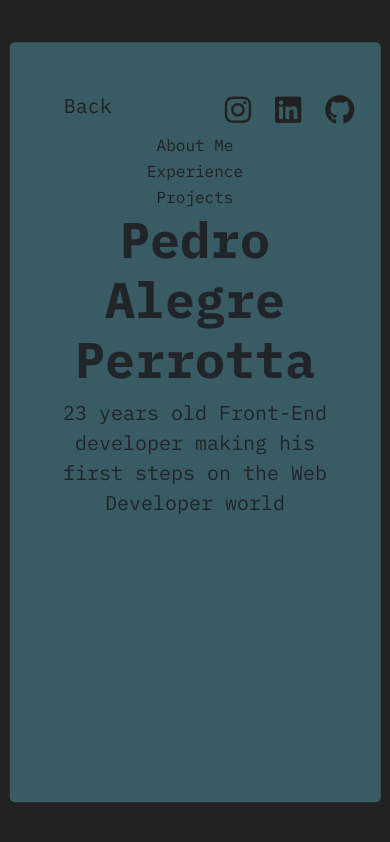
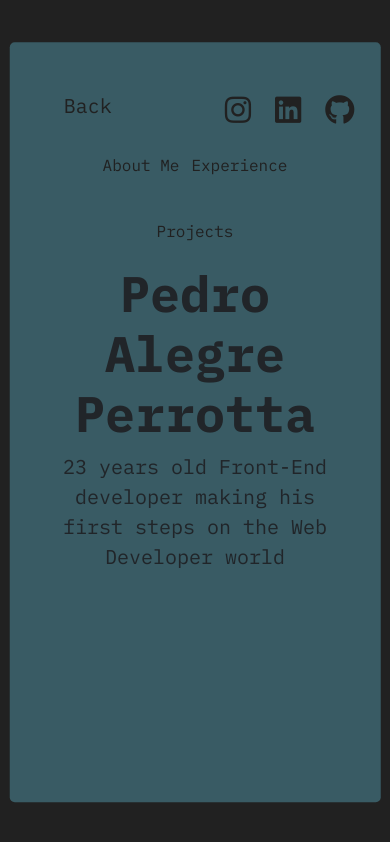
Before and after one commit to PedroPerrotta/MyPortfolio, a React (Create React App) app: page /english in a window 390 px wide. Built offline with nearby package versions, Linux system fonts and the light colour scheme.

Commit message:
Fix responsive

```diff
--- a/src/styles/Pages/homePageResponsive.scss
+++ b/src/styles/Pages/homePageResponsive.scss
@@ -52,8 +52,10 @@
     }
 
     .header-link {
-      display: block;
+      display: inline;
       margin: auto;
+      margin-bottom: 20px;
+      margin-top: 20px;
     }
   }
 }
```
